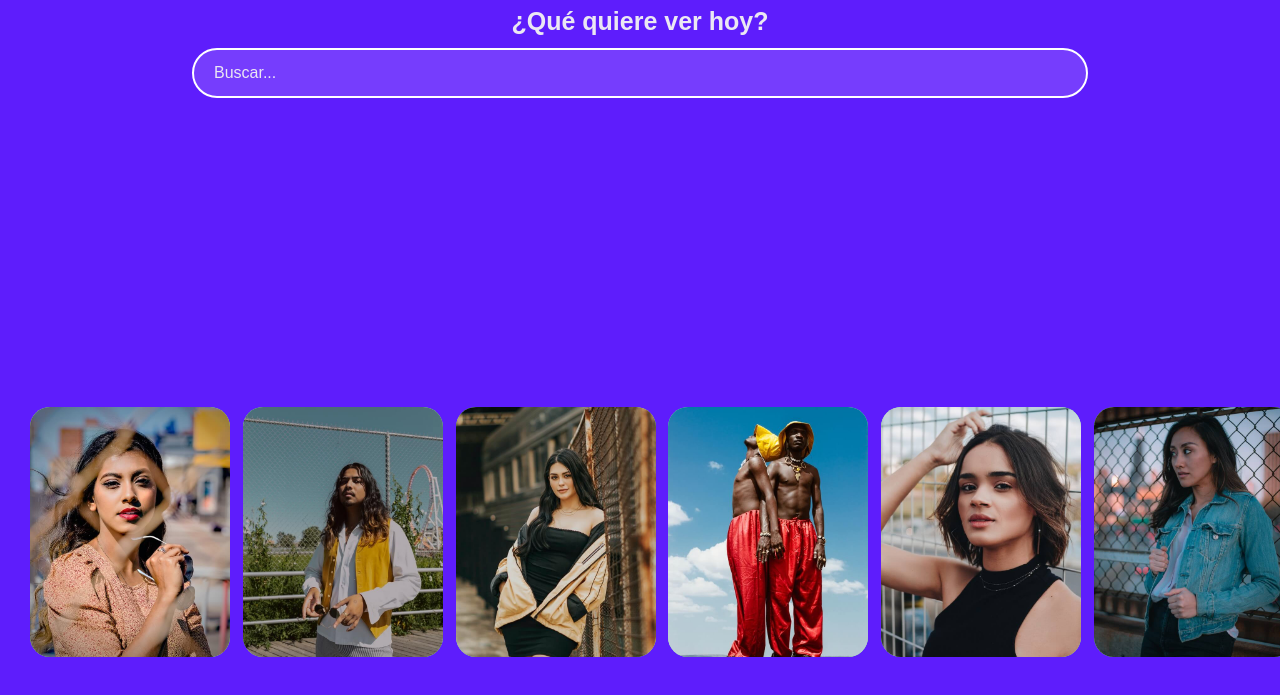
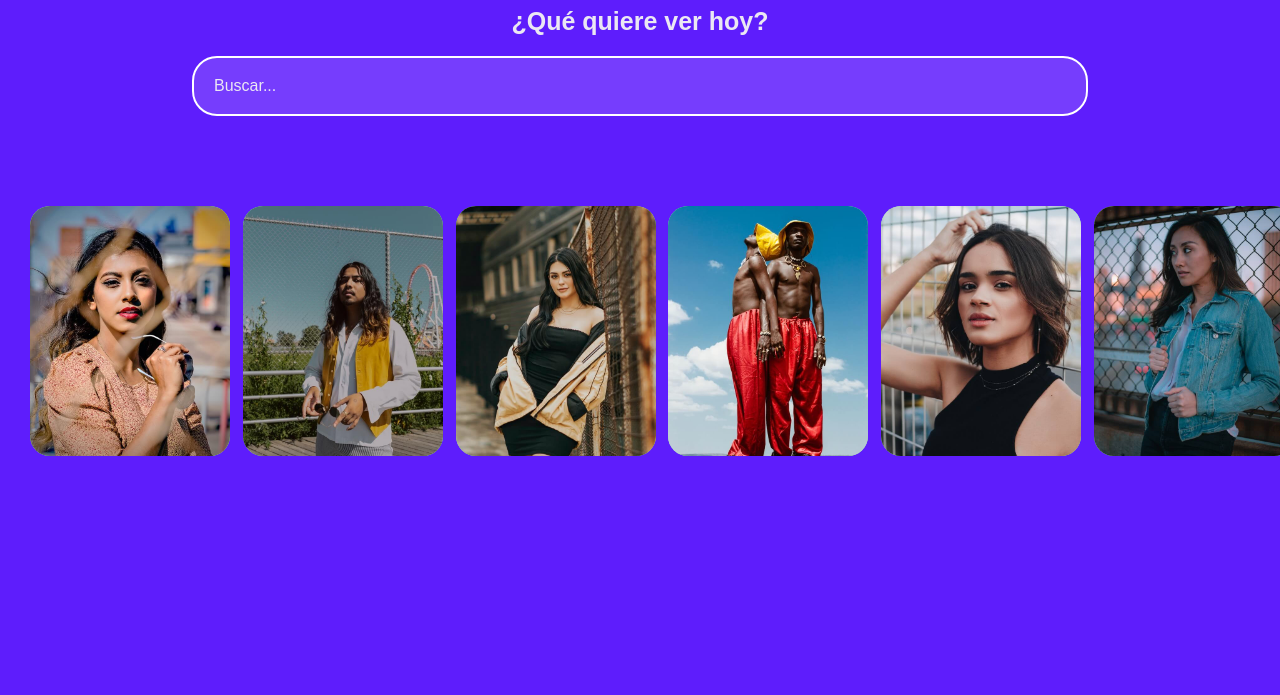
Before and after one commit to AlxBaylon/platzi-video, a plain HTML site: page index.html in a window 1280 px wide. Shown: the part 73-768 px from the top of the page. Drawn offline with Linux system fonts and the light colour scheme; a web font is replaced by a local one.

Commit message:
Arreglada vista del carrousel

```diff
--- a/css/styles.css
+++ b/css/styles.css
@@ -93,7 +93,7 @@ body {
 /* index.html */
 /* main */
 .main {
-  height: 300px;
+  height: auto;
   display: flex;
   place-items: center;
   flex-direction: column;
@@ -102,7 +102,7 @@ body {
 .main__title {
   color: var(--white);
   font-size: 2.5rem;
-  margin-bottom: 12px;
+  margin-bottom: 20px;
 }
 
 .input {
@@ -110,7 +110,7 @@ body {
   border-radius: 25px;
   color: var(--white);
   font-size: 1.6rem;
-  height: 50px;
+  height: 60px;
   padding: 0px 20px;
   width: 70%;
   background-color: rgba(172, 136, 255, 0.3);
@@ -124,15 +124,26 @@ body {
 /* carrousel-section */
 .carrousel {
   width: 100%;
-  overflow: scroll;
+  overflow-x: scroll;
+  overscroll-behavior-x: contain;
+  scroll-snap-type: x proximity;
   padding: 30px;
   position: relative;
   /* display: flex; */
 }
 
+.carrousel::-webkit-scrollbar{
+  background-color: var(--lavender);
+  height: 8px;
+}
+
+.carrousel::-webkit-scrollbar-thumb{
+  background-color: var(--green);
+}
+
 .carrousel__container {
   white-space: nowrap;
-  margin: 70px 0px;
+  margin: 60px 0px 24px;
   padding-bottom: 10px;
 }
 
```
